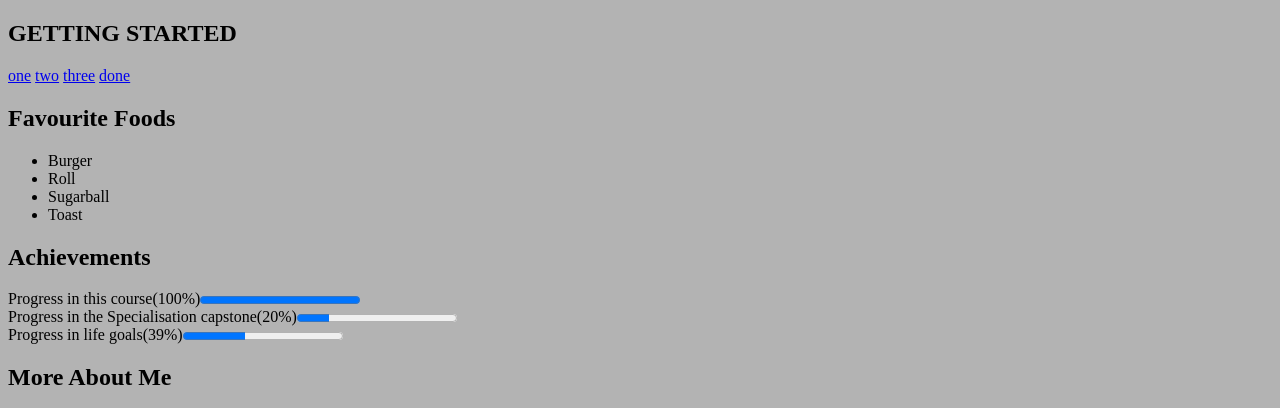
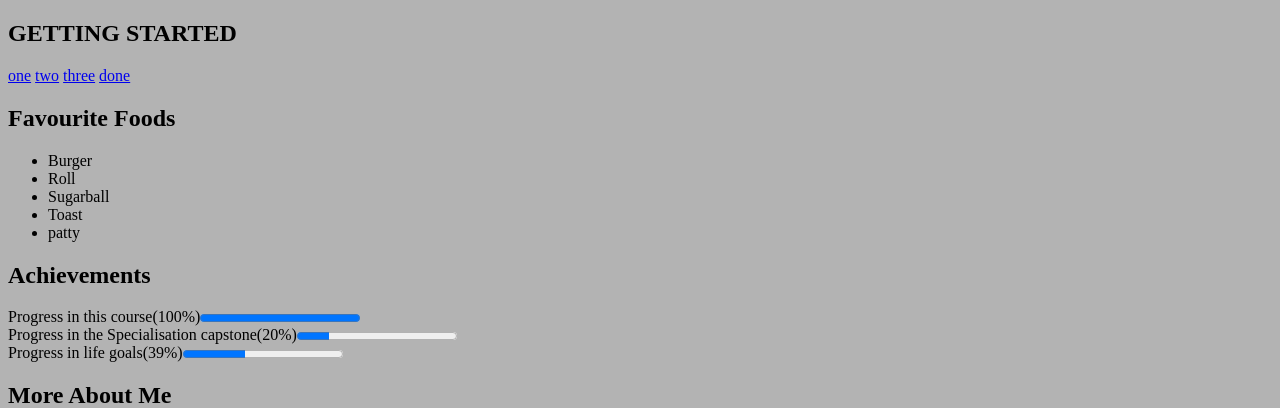
Before and after one commit to Er-keshav/new-repo, a plain HTML site: page index.html in a window 1280 px wide. Shown: the top 408 px of the page. Drawn offline with Linux system fonts and the light colour scheme.

Commit message:
second commit

```diff
--- a/index.html
+++ b/index.html
@@ -21,6 +21,7 @@
      		<li>Roll</li>
      		<li>Sugarball</li>
      		<li>Toast</li>
+               <li>patty</li>
      	</ul>
 
     </section>
```
